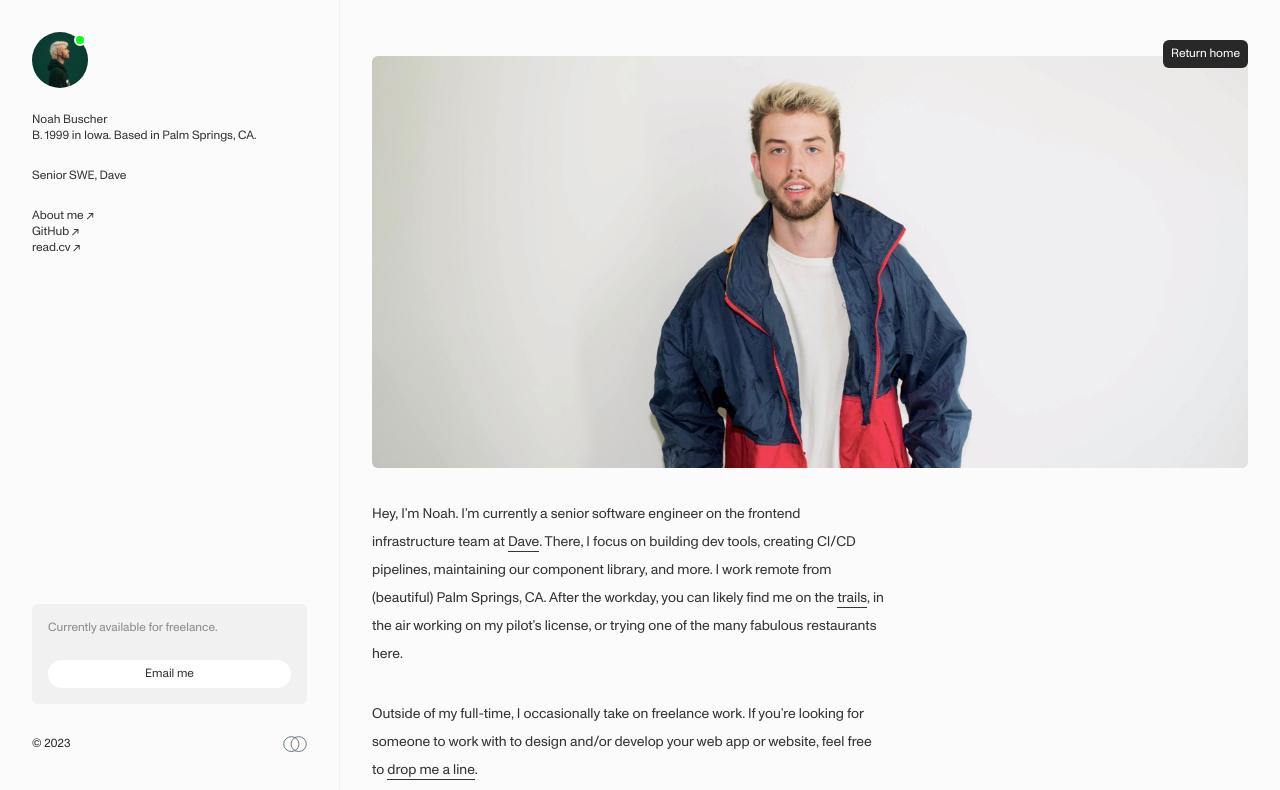
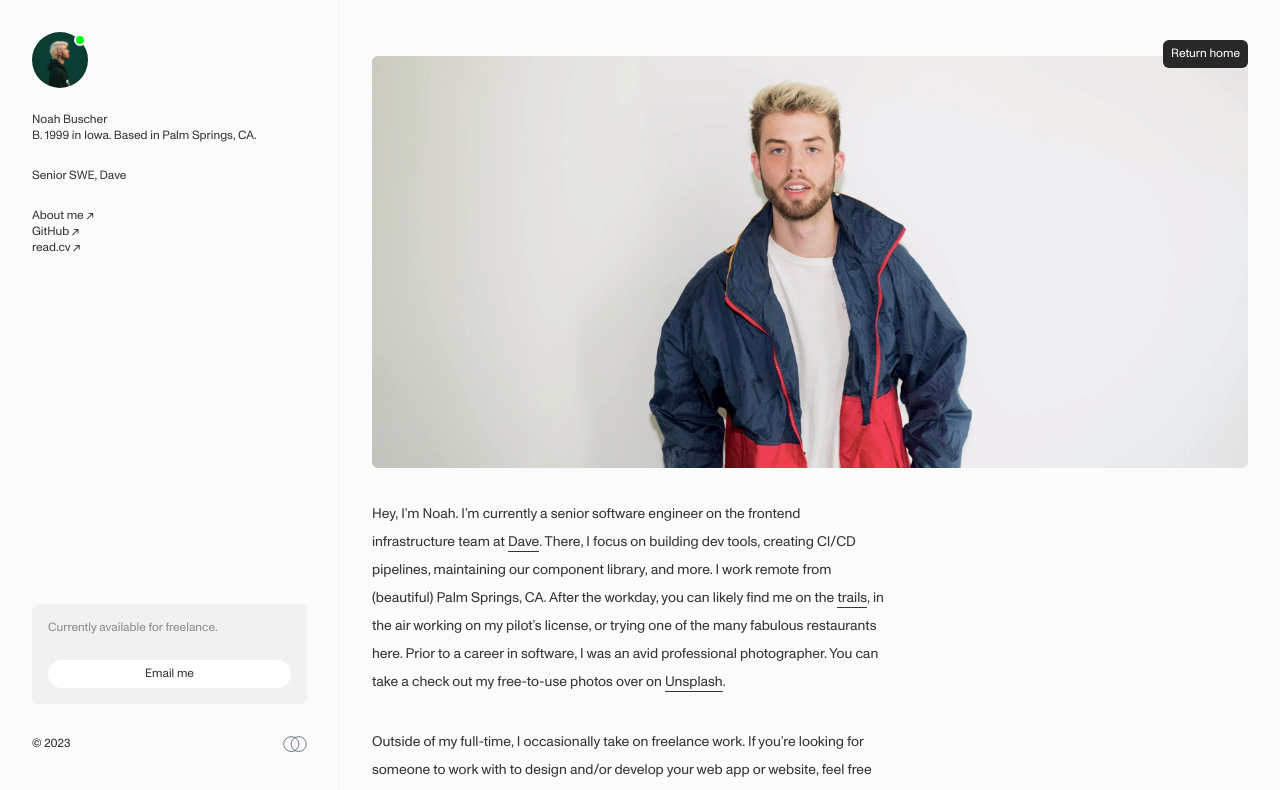
Before and after one commit to yeyouchuan/ye-example-site, a Next.js app: page /about in a window 1280 px wide. Shown: the top 790 px of the page. Built offline with nearby package versions, Linux system fonts and the light colour scheme.

Commit message:
add unsplash link

```diff
--- a/pages/about.tsx
+++ b/pages/about.tsx
@@ -69,7 +69,18 @@ const About = ({}) => {
                 trails
               </Link>
               , in the air working on my pilot’s license, or trying one of the
-              many fabulous restaurants here.
+              many fabulous restaurants here. Prior to a career in software, I
+              was an avid professional photographer. You can take a check out my
+              free-to-use photos over on{" "}
+              <Link
+                href="https://unsplash.com/@noahbuscher"
+                target="_blank"
+                rel="noreferrer"
+                className="border-b border-charcoal inline"
+              >
+                Unsplash
+              </Link>
+              .
             </p>
             <p className="text-charcoal text-sm leading-7 max-w-lg">
               Outside of my full-time, I occasionally take on freelance work. If
```
